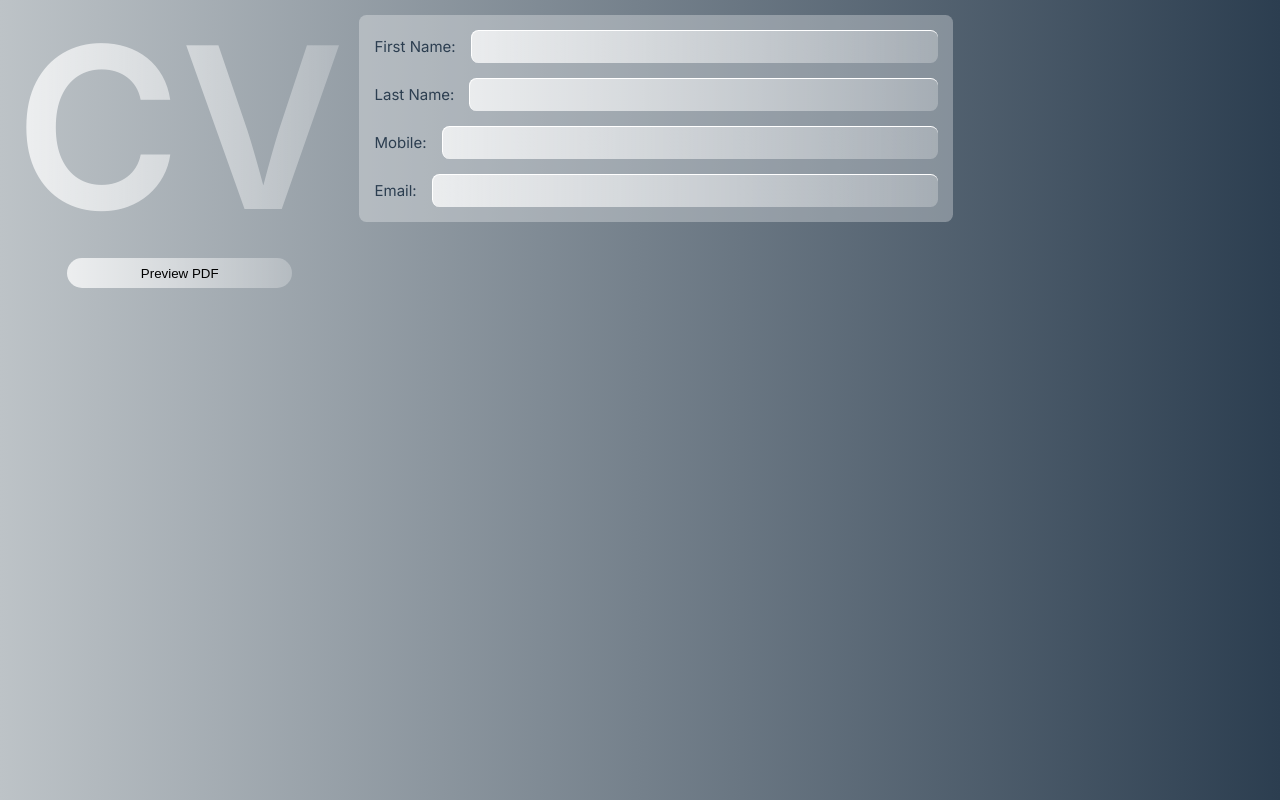
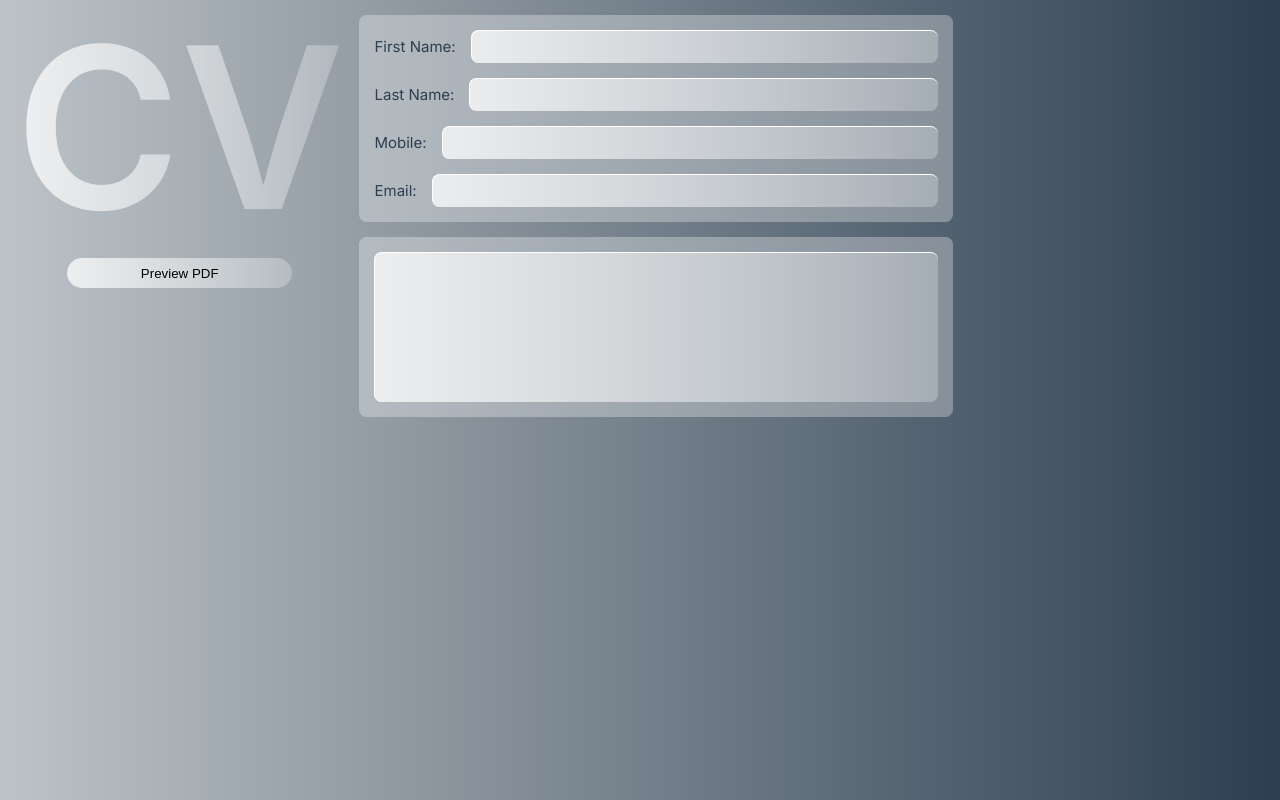
Before and after one commit to Vyonyx/cv-maker, a React (Create React App) app: page / in a window 1280 px wide. Built offline with nearby package versions, Linux system fonts and the light colour scheme.

Commit message:
About Me form refactored.

```diff
--- a/src/App.js
+++ b/src/App.js
@@ -21,6 +21,9 @@ import {
   PDFSection,
 } from "./components/styles/FormSection.styled";
 import { StyledLogo } from "./components/styles/Logo.styled";
+
+import { StyledMainForm } from "./components/styles/StyledForms.styled";
+import { StyledTextArea } from "./components/styles/AboutMe.styled";
 
 const theme = {
   screenSwitch: "768px",
@@ -90,8 +93,8 @@ function App() {
   };
 
   const changeTextState = (e, cb) => {
-    cb(e.target.value)
-  }
+    cb(e.target.value);
+  };
 
   // editText = (event) => {
   //   const val = window.prompt("What would you like to edit this text to?");
@@ -108,33 +111,39 @@ function App() {
 
         <FormSection viewStatus={viewForms}>
           <div>
-            <PersonalForm>
+            <StyledMainForm>
               <div>
                 <label>First Name:</label>
-                <input onChange={e => changeTextState(e, setFirstName)}></input>
+                <input
+                  onChange={(e) => changeTextState(e, setFirstName)}
+                ></input>
               </div>
               <div>
                 <label>Last Name:</label>
-                <input onChange={e => changeTextState(e, setLastName)}></input>
+                <input
+                  onChange={(e) => changeTextState(e, setLastName)}
+                ></input>
               </div>
               <div>
                 <label>Mobile:</label>
-                <input onChange={e => changeTextState(e, setMobile)}></input>
+                <input onChange={(e) => changeTextState(e, setMobile)}></input>
               </div>
               <div>
                 <label>Email:</label>
-                <input onChange={e => changeTextState(e, setEmail)}></input>
+                <input onChange={(e) => changeTextState(e, setEmail)}></input>
               </div>
-            </PersonalForm>
-            {/* <AboutMe
-                formSubmit={this.setAboutMe}
-                submittedValue={this.state.aboutMe}
-              ></AboutMe> */}
+            </StyledMainForm>
+
+            <StyledMainForm>
+            <StyledTextArea onChange={e => changeTextState(e, setAboutMe)}></StyledTextArea>
+            </StyledMainForm>
+
             {/* <JobForm
                 formSubmit={this.appendToListState}
                 history={this.state.jobList}
                 deleteListItem={this.deleteListItem}
               /> */}
+
             {/* <SchoolForm
                 formSubmit={this.appendToListState}
                 history={this.state.schoolList}
--- a/src/components/styles/AboutMe.styled.js
+++ b/src/components/styles/AboutMe.styled.js
@@ -1,7 +1,7 @@
 import styled from "styled-components";
 
 export const StyledTextArea = styled.textarea`
-  height: 50%;
+  height: 100%;
   background: ${({ theme }) => theme.gradient.inputField};
   font-size: 1rem;
   font-family: inherit;
@@ -11,11 +11,4 @@ export const StyledTextArea = styled.textarea`
   border-left: 1px solid white;
   border-radius: 0.5rem;
   resize: none;
-
-  ${({ currentValue, submittedValue }) =>
-    currentValue === submittedValue &&
-    submittedValue !== "" &&
-    `
-    color: white;
-    background: linear-gradient(to left, #BDC3C7, #2C3E50, #2C3E50);`}
 `;
--- a/src/components/styles/StyledForms.styled.js
+++ b/src/components/styles/StyledForms.styled.js
@@ -44,12 +44,20 @@ export const StyledMainForm = styled.form`
   flex-direction: column;
   gap: 1rem;
 
+  div {
+    display: flex;
+    flex-direction: row;
+    align-items: center;
+    gap: 1rem;
+  }
+
   label {
     color: ${({ theme }) => theme.colors.mainBlue};
   }
 
   input {
-    // background: ${({ theme }) => theme.gradient.inputField};
+    background: ${({ theme }) => theme.gradient.inputField};
+    flex: 1;
     border: none;
     border-top: 1px solid rgba(255, 255, 255, 1);
     border-left: 1px solid rgba(255, 255, 255, 1);
```
